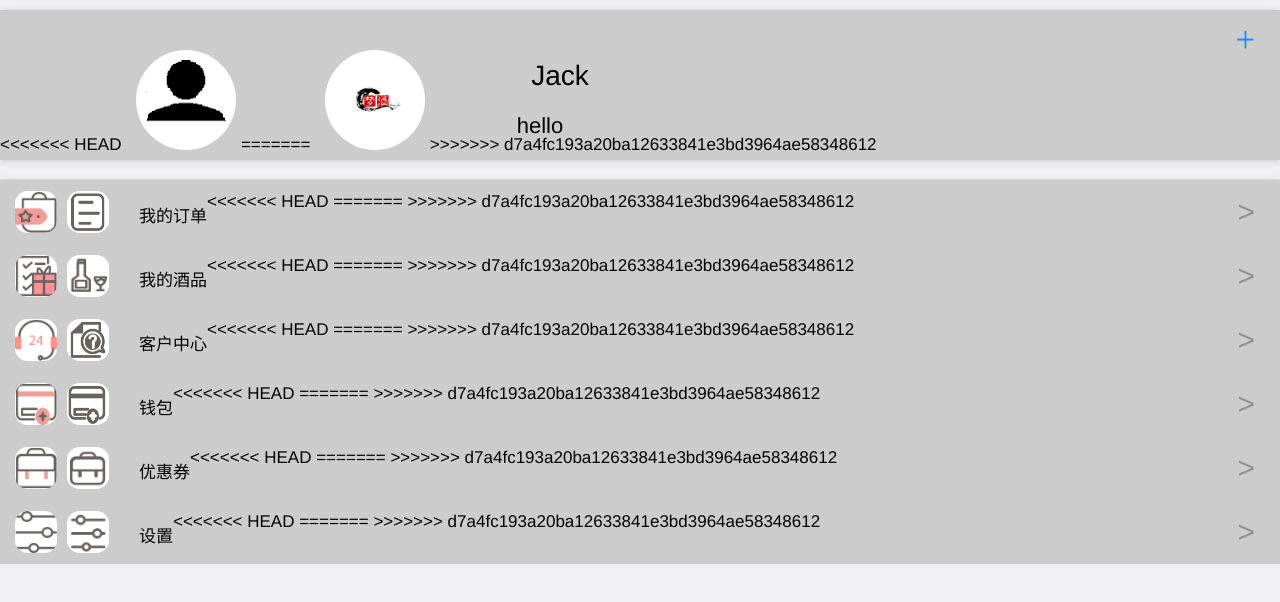
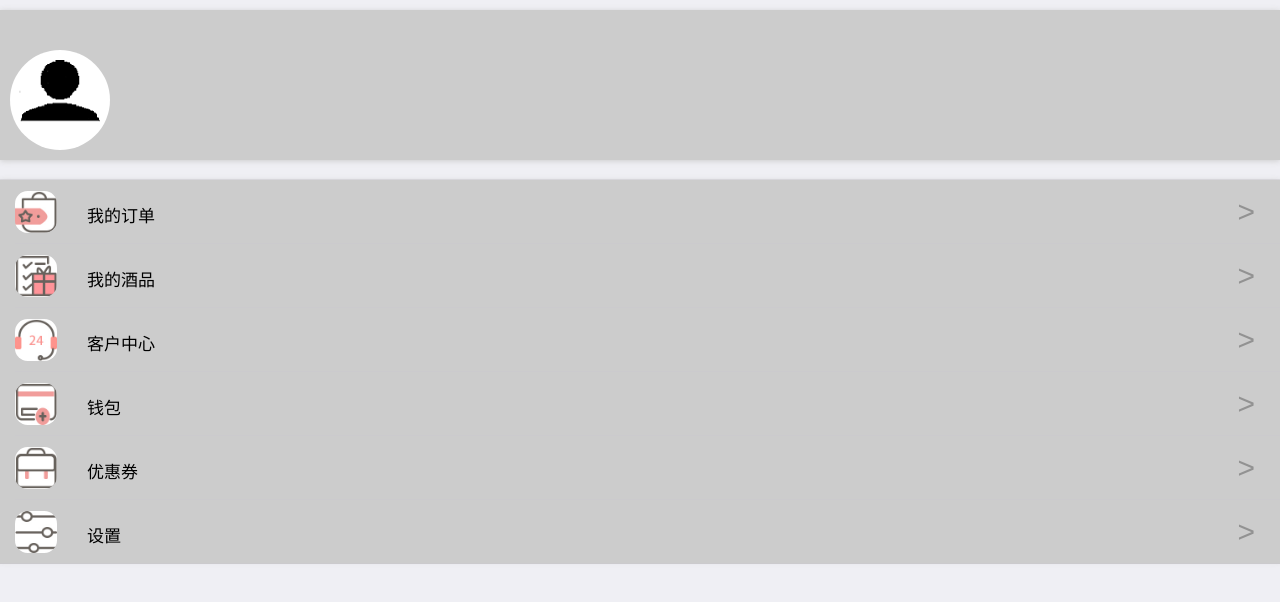
Before and after one commit to XuHaijing-1/-, a plain HTML site: page html/wode.html in a window 1280 px wide. Drawn offline with Linux system fonts and the light colour scheme.

Commit message:
0015 修复bug与冲突

```diff
--- a/html/wode.html
+++ b/html/wode.html
@@ -48,83 +48,52 @@
 <body>
 	<!-- 用户 -->
 	<div class="mui-bar-nav" style="width: 100%; height: 150px; background-color: #CCCCCC; margin-top: 10px;">
-<<<<<<< HEAD
 		<img src="../images/dbdhl/6.jpg" style="width: 100px; height: 100px; margin-left: 10px; margin-top: 40px; border-radius: 50%;">
 		<span style="font-size: 28px; float: left; margin: -90px 29%;">第一小组</span>
 		<span style="font-size: 20px; float: left; margin: -40px 30%;">叫啥子队</span>
 		<img src="../images/icon/1.png" style="width: 30px; height: 30px; float: right; margin: -130px 20px; border-radius: 30%;">
-=======
-		<img src="../images/myorders/mengjiu.png" style="width: 100px; height: 100px; margin-left: 10px; margin-top: 40px; border-radius: 50%;">
-		<span style="font-size: 28px; float: right; margin: -90px 54%;">Jack</span>
-		<span style="font-size: 22px; float: right; margin: -40px 56%;">hello</span>
-		<img src="../images/myorders/jiahao.png" style="width: 30px; height: 30px; float: right; margin: -130px 20px; border-radius: 30%;">
->>>>>>> d7a4fc193a20ba12633841e3bd3964ae58348612
 	</div>
 	<!-- 选项 -->
 	<div class="mui-bar-nav" style="width: 100%; height: 380px; margin-top: 20px;">
 		<ul class="mui-table-view">
 			<li class="mui-table-view-cell mui-media">
 				<a href="javascript:;" onclick="mydd();">
-<<<<<<< HEAD
 					<img class="mui-media-object mui-pull-left" src="../images/dingdan.jpg">
-=======
-					<img class="mui-media-object mui-pull-left" src="../images/myorders/wodedingdan.png">
->>>>>>> d7a4fc193a20ba12633841e3bd3964ae58348612
 					<div class="mui-media-body">我的订单</div>
 					<span id="">></span>
 				</a>
 			</li>
 			<li class="mui-table-view-cell mui-media">
 				<a href="javascript:;">
-<<<<<<< HEAD
 					<img class="mui-media-object mui-pull-left" src="../images/jiupin.png">
-=======
-					<img class="mui-media-object mui-pull-left" src="../images/myorders/wodejiuping.png">
->>>>>>> d7a4fc193a20ba12633841e3bd3964ae58348612
 					<div class="mui-media-body">我的酒品</div>
 					<span id="">></span>
 				</a>
 			</li>
 			<li class="mui-table-view-cell mui-media">
 				<a href="javascript:;">
-<<<<<<< HEAD
 					<img class="mui-media-object mui-pull-left" src="../images/kehuzhongxin.jpg">
-=======
-					<img class="mui-media-object mui-pull-left" src="../images/myorders/bangzhu.png">
->>>>>>> d7a4fc193a20ba12633841e3bd3964ae58348612
 					<div class="mui-media-body">客户中心</div>
 					<span id="">></span>
 				</a>
 			</li>
 			<li class="mui-table-view-cell mui-media">
 				<a href="javascript:;" onclick="qianbao();">
-<<<<<<< HEAD
 					<img class="mui-media-object mui-pull-left" src="../images/qianbao.jpg">
-=======
-					<img class="mui-media-object mui-pull-left" src="../images/myorders/qianbao.png">
->>>>>>> d7a4fc193a20ba12633841e3bd3964ae58348612
 					<div class="mui-media-body">钱包</div>
 					<span id="">></span>
 				</a>
 			</li>
 			<li class="mui-table-view-cell mui-media">
 				<a href="javascript:;" onclick="youhuiquan();">
-<<<<<<< HEAD
 					<img class="mui-media-object mui-pull-left" src="../images/youhuiquan.jpg">
-=======
-					<img class="mui-media-object mui-pull-left" src="../images/myorders/kabao.png">
->>>>>>> d7a4fc193a20ba12633841e3bd3964ae58348612
 					<div class="mui-media-body">优惠券</div>
 					<span id="">></span>
 				</a>
 			</li>
 			<li class="mui-table-view-cell mui-media">
 				<a href="javascript:;" onclick="shezhi();">
-<<<<<<< HEAD
 					<img class="mui-media-object mui-pull-left" src="../images/shezhi.jpg">
-=======
-					<img class="mui-media-object mui-pull-left" src="../images/myorders/shezhi.png">
->>>>>>> d7a4fc193a20ba12633841e3bd3964ae58348612
 					<div class="mui-media-body">设置</div>
 					<span id="">></span>
 				</a>
```
Also changed, not shown: html/dingdan.html (+0 -38 lines), html/hellow.html (+0 -8 lines).
